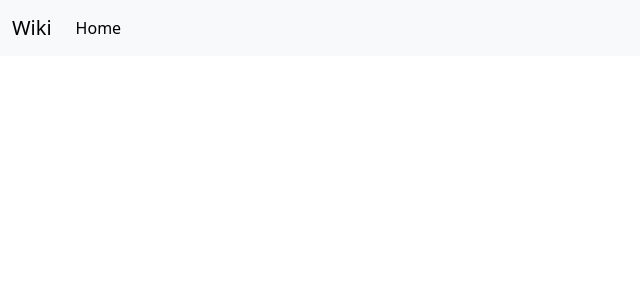
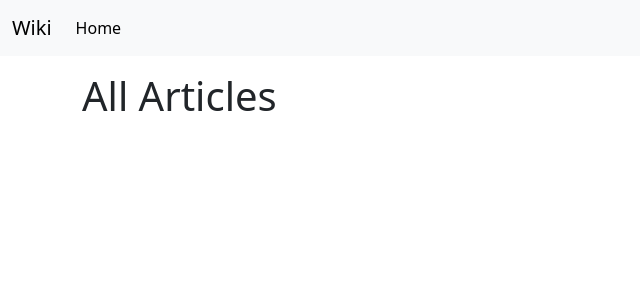
Before and after one commit to vjackuzn/Wiki_NetCore, an Angular app in the folder Frontend_Angular/: page / in a window 1280 px wide. Shown: the top 300 px of the page, without its empty margins (0-640 px from the left). Built offline with nearby package versions, Linux system fonts and the light colour scheme.

Commit message:
added empty template for ArticleList component

```diff
--- a/Frontend_Angular/src/app/app.routes.ts
+++ b/Frontend_Angular/src/app/app.routes.ts
@@ -1,3 +1,9 @@
 import { Routes } from '@angular/router';
+import { ArticleListComponent } from './features/articles/article-list/article-list.component';
 
-export const routes: Routes = [];
+export const routes: Routes = [
+    {
+        path: '',
+        component: ArticleListComponent
+    }
+];
--- /dev/null
+++ b/Frontend_Angular/src/app/features/articles/article-list/article-list.component.html
@@ -0,0 +1,3 @@
+<div class="container">
+    <h1 class="mt-3">All Articles</h1>
+</div>
```
Also changed, not shown: Frontend_Angular/src/app/features/articles/article-list/article-list.component.ts (added, +12 -0 lines), Frontend_Angular/src/app/features/articles/article-list/article-list.component.css (added), 1 other file (tests, documents, lock files or other folders).
